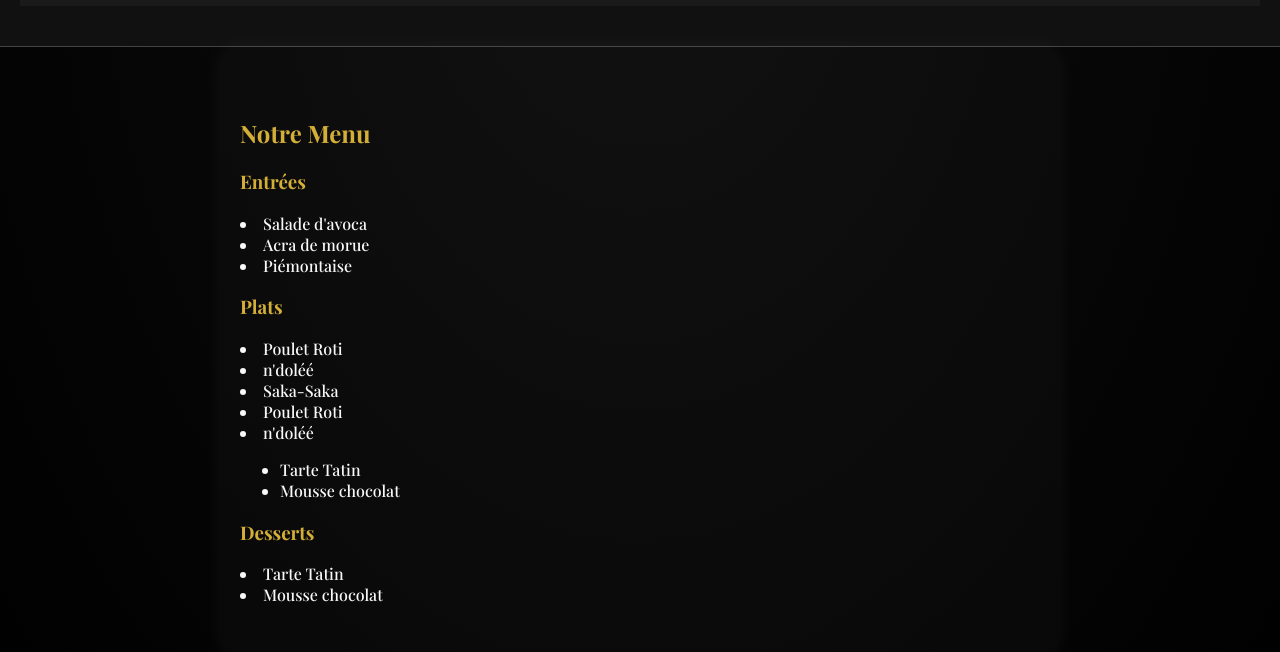
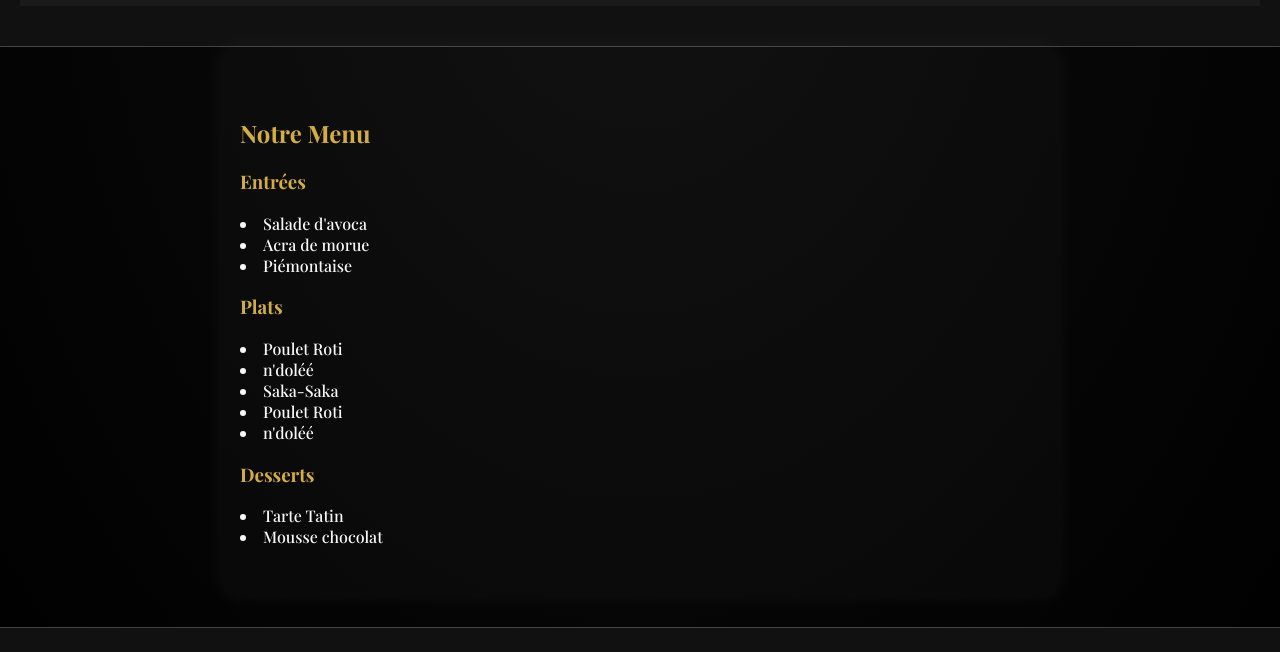
Before and after one commit to jokerdnr91/AFRICAFOOD, a plain HTML site: page index.html in a window 1280 px wide. Both pictures are taken after a click on the link "Menu". Shown: the part 148-800 px from the top of the page. Drawn offline with nearby package versions, Linux system fonts and the light colour scheme.

Commit message:
Update index.html

```diff
--- a/index.html
+++ b/index.html
@@ -38,7 +38,7 @@
   <section id="menu">
     <h2>Notre Menu</h2>
     <article><h3>Entrées</h3></ul><li>Salade d'avoca</li><li>Acra de morue</li></ul><li>Piémontaise</li></</article>
-    <article><h3>Plats</h3></ul><li>Poulet Roti</li></ul><li>n'doléé</li><li>Saka-Saka</li></ul><li>Poulet Roti</li></ul><li>n'doléé</li><ul> <li>Tarte Tatin</li> <li>Mousse chocolat</li> </ul></article>
+    <article><h3>Plats</h3></ul><li>Poulet Roti</li></ul><li>n'doléé</li><li>Saka-Saka</li></ul><li>Poulet Roti</li></ul><li>n'doléé</li></ul></article>
     <article><h3>Desserts</h3></ul><li>Tarte Tatin</li><li>Mousse chocolat</li></ul></article>
   </section>
 
```
